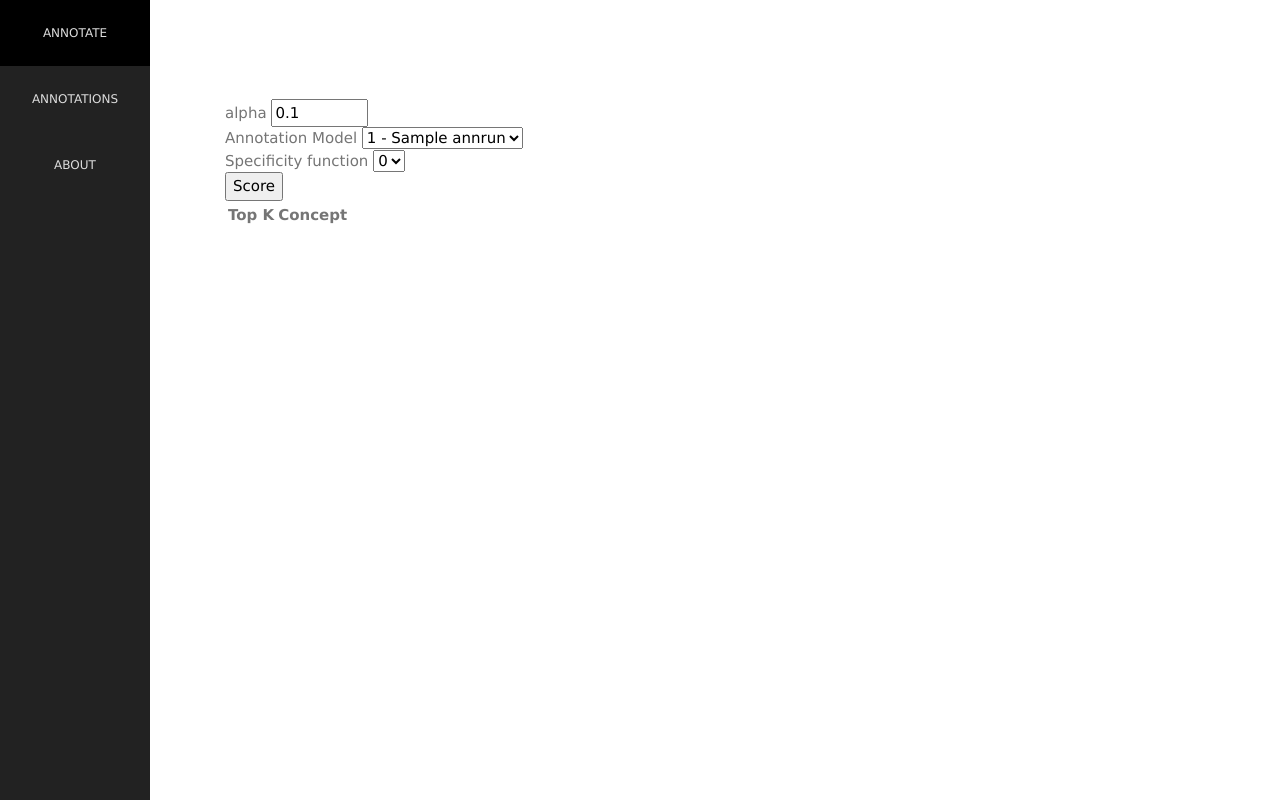
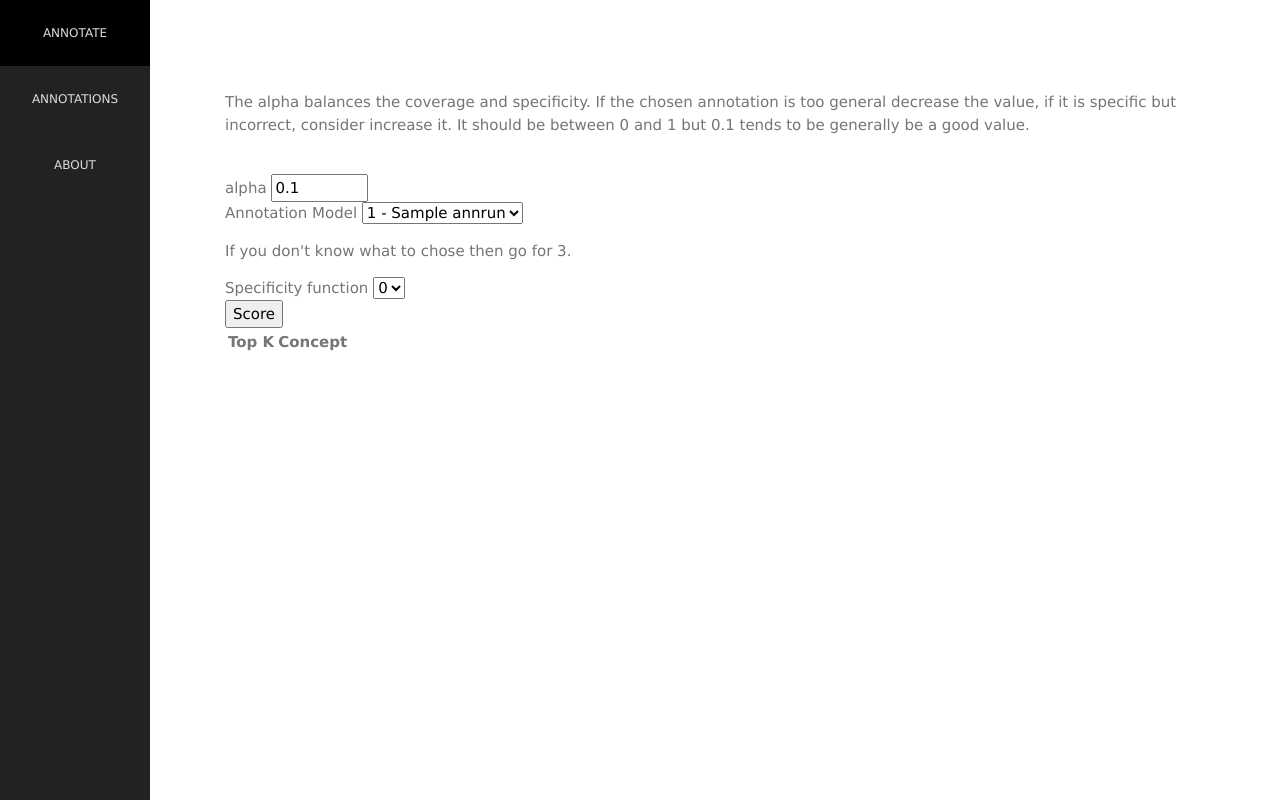
Before and after one commit to oeg-upm/tada-entity, a Django app: page /ent_ann_recompute in a window 1280 px wide. Run offline with Django 3.2, Linux system fonts and the light colour scheme; tables that the repository leaves empty hold one stand-in row (values such as "Sample post"); lists and menus that the app fills with data are empty; parts of the project's set-up code (start-up, migrations or seed data) failed here and were passed over; some libraries are stand-ins or nearby versions.

Commit message:
add help to html

```diff
--- a/tadae/templates/ent_ann_list.html
+++ b/tadae/templates/ent_ann_list.html
@@ -1,6 +1,9 @@
 {%extends "base.html"%}
 {%block content%}
 <h2>List of Entity Annotations</h2>
+<p>
+    To see the annotation result of your file wait until the corresponding status is "Annotation is complete"
+</p>
 <table class="w3-table w3-striped w3-hoverable">
     <thead>
     <tr class="w3-black">
--- a/tadae/templates/ent_ann_recompute.html
+++ b/tadae/templates/ent_ann_recompute.html
@@ -94,6 +94,11 @@
 
 {%endif%}
 
+<p>
+    The alpha balances the coverage and specificity. If the chosen annotation is too general decrease the value,
+    if it is specific but incorrect, consider increase it. It should be between 0 and 1 but 0.1 tends to be generally
+    be a good value.
+</p>
 <br>
 <form >
     <div class="form-group ">
@@ -110,14 +115,17 @@
         </select>
     </div>
     <div class="form-group">
+        <p>
+            If you don't know what to chose then go for 3.
+        </p>
         <label for="fsid-select">Specificity function</label>
         <select class="u-full-width" name="fsid" id="fsid-select">
-            <option value="0">0</option>
-            <option value="1">1</option>
-            <option value="2">2</option>
-            <option value="3">3</option>
-            <option value="4">4</option>
-            <option value="5">5</option>
+            <option value="0" {%if fsid == 0%}selected{%endif%}>0</option>
+            <option value="1" {%if fsid == 1%}selected{%endif%}>1</option>
+            <option value="2" {%if fsid == 2%}selected{%endif%}>2</option>
+            <option value="3" {%if fsid == 3%}selected{%endif%}>3</option>
+            <option value="4" {%if fsid == 4%}selected{%endif%}>4</option>
+            <option value="5" {%if fsid == 5%}selected{%endif%}>5</option>
         </select>
     </div>
     <div class="form-group">
--- a/tadae/views.py
+++ b/tadae/views.py
@@ -48,7 +48,7 @@ def ent_ann_recompute(request):
         results = annotator.score_graph(entity_ann=entity_ann, alpha=alpha, graph=graph, fsid=fsid)
         return render(request, 'ent_ann_recompute.html',
                       {'anns': eanns, 'alpha': alpha, 'network': 'network',
-                       'highlights': results[:3], 'nodes': annotator.get_nodes(graph),
+                       'highlights': results[:3], 'nodes': annotator.get_nodes(graph), 'fsid': fsid,
                        'edges': annotator.get_edges(graph), 'results': results, 'selected': entity_ann.id})
     else:
         if len(eanns) == 0:
```
